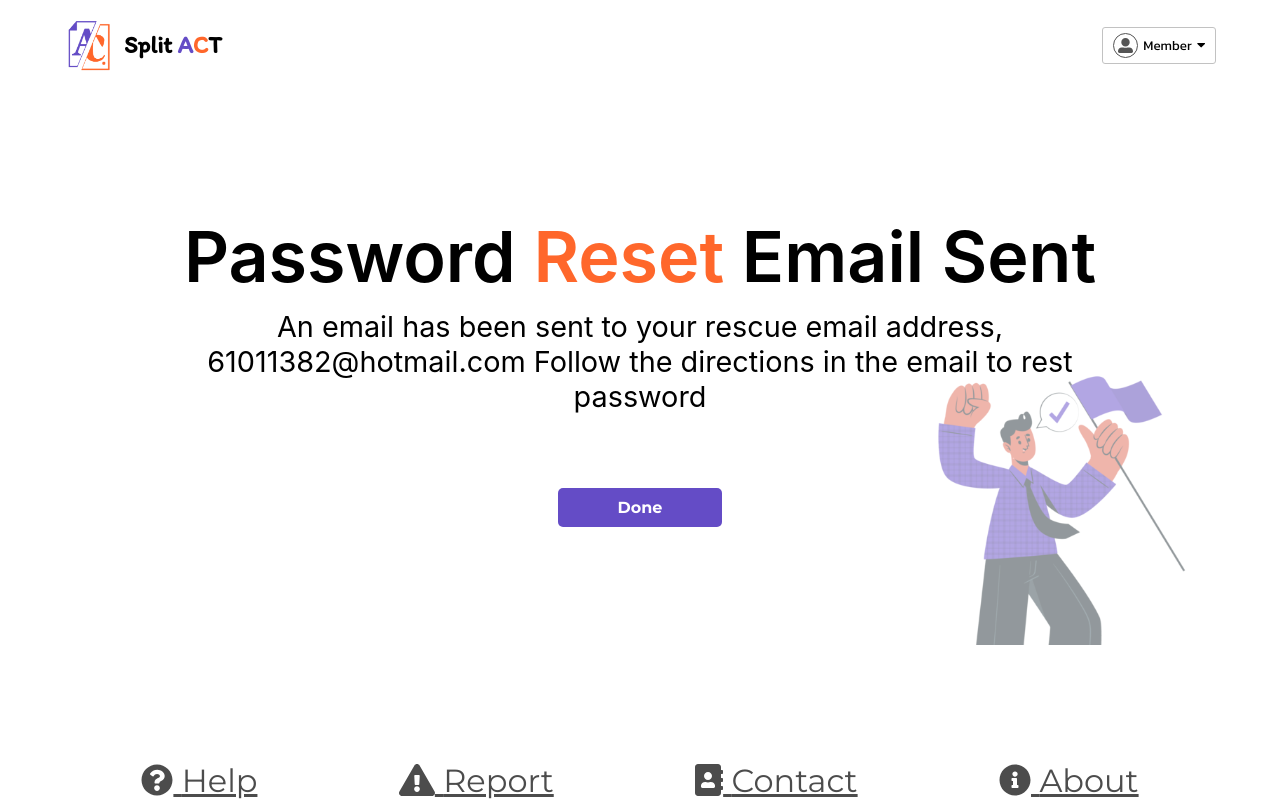
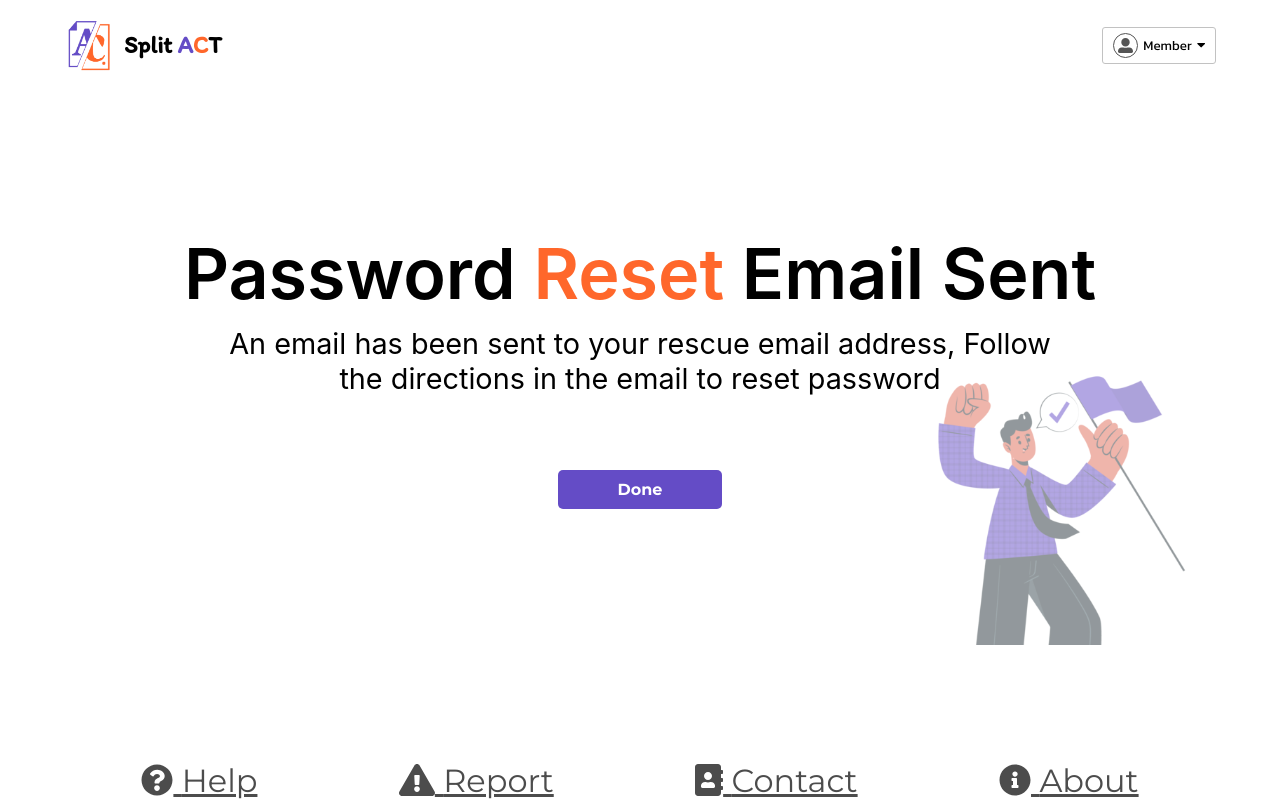
Before and after one commit to chamick7/splitact_fe, a Next.js app: page /resetpassword/success in a window 1280 px wide. Built offline with nearby package versions, Linux system fonts and the light colour scheme.

Commit message:
resetpassword: add func

```diff
--- a/pages/register.js
+++ b/pages/register.js
@@ -23,7 +23,7 @@ export default function Register() {
   const onSubmit = (account) => {
     axios.post('/account',account).then(res => {
       if(res.data.status === 'Success'){
-        router.push({ path: '/login' });
+        router.push({ pathname: '/login' });
       }
     }).catch(err => {
       console.log(err.response);
--- a/pages/resetpassword/index.js
+++ b/pages/resetpassword/index.js
@@ -16,7 +16,7 @@ export default function resetpassword() {
     const sendMail = (email) => {
         axios.post('/account/reset',email).then(res => {
             if(res.data.status === 'Success'){
-                router.push({path: '/resetpassword/success'});
+                router.push({pathname: '/resetpassword/success',query:{email:email}});
             }
         }).catch(err => {
             console.log(err.response);
--- a/pages/resetpassword/success.js
+++ b/pages/resetpassword/success.js
@@ -1,15 +1,20 @@
 import React from 'react'
+import { useRouter } from "next/router";
 import Footer_min from "../../Components/Footer_min";
 
 import styles from "../../css/resetsuccess.module.css"
 
 export default function resetSuccess() {
+    const router = useRouter();
+    const email = router.query.email;
+
+
     return (
         <div className={styles.resetsuccess_body}>
             <div className={styles.header}>
                 <p className={styles.h1}>Password <span>Reset</span> Email Sent</p>
                 <p className={styles.h3}>An email has been sent to your rescue email address,
-                61011382@hotmail.com  Follow the directions in the email to rest password</p>
+                {email || ''}  Follow the directions in the email to reset password</p>
             </div>
             <div className={styles.container}>
                 <button className={styles.done}>Done</button>
```
